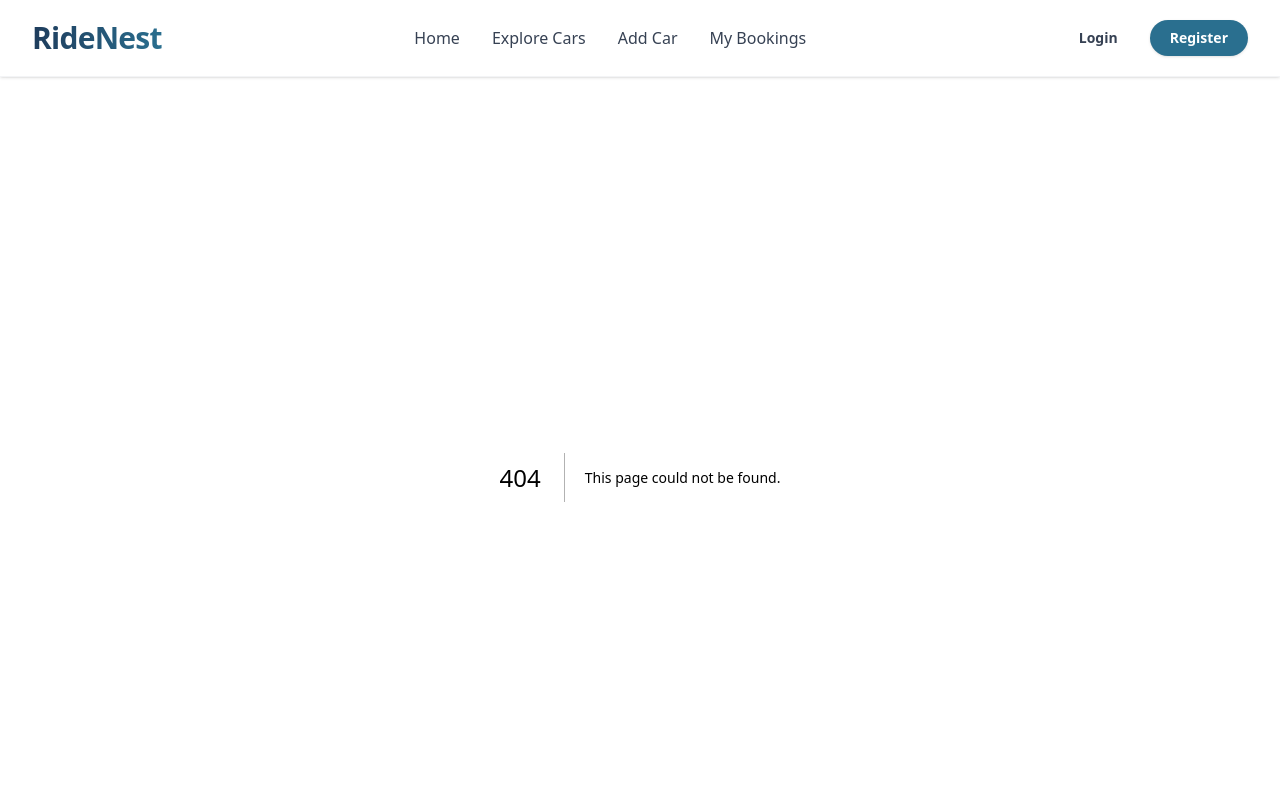
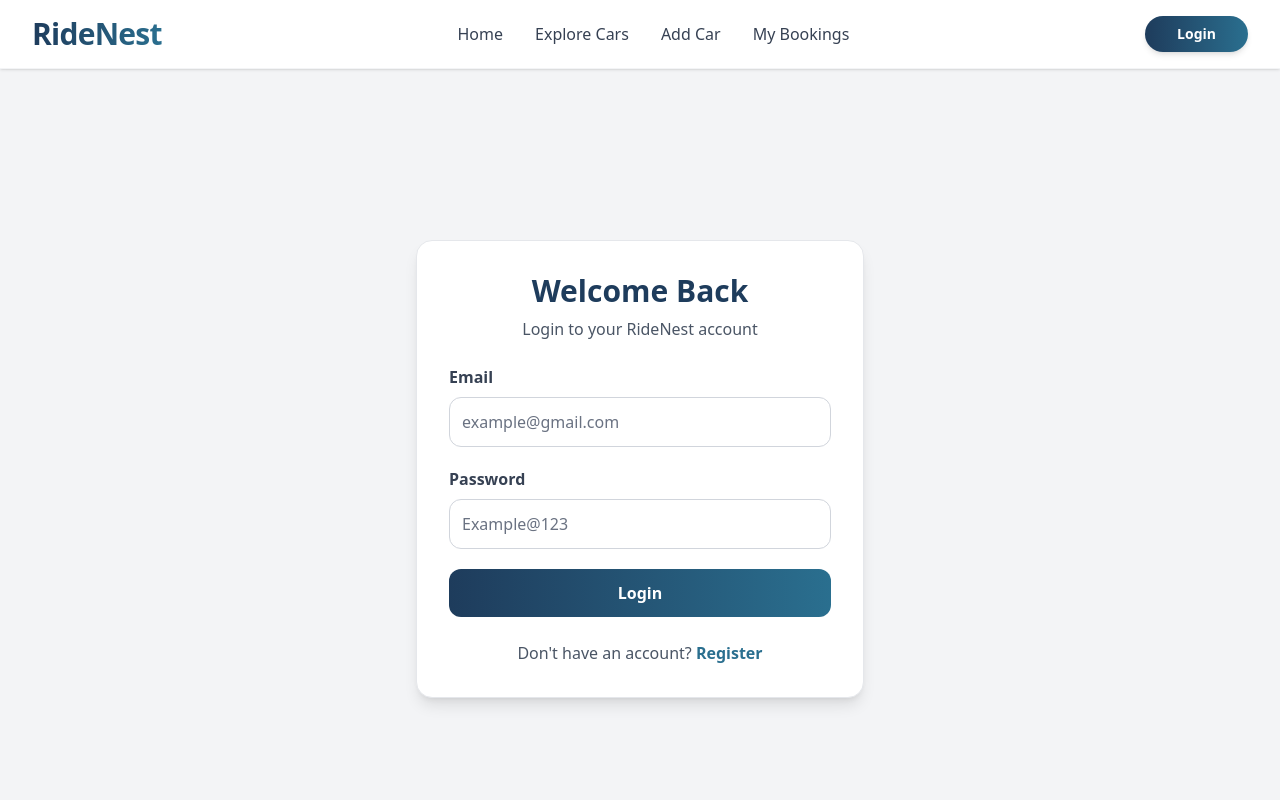
Before and after one commit to maria24680/RideNest-Client, a Next.js app: page /login in a window 1280 px wide. Before the commit this address had no page. Shown: the top 800 px of the page. Built offline with nearby package versions, Linux system fonts and the light colour scheme.

Commit message:
Login page added

```diff
--- a/src/app/Component/Navbar.jsx
+++ b/src/app/Component/Navbar.jsx
@@ -1,50 +1,126 @@
-// components/Navbar.jsx
-import Link from 'next/link';
-import React from 'react';
+"use client";
+
+import Link from "next/link";
+import React, { useState } from "react";
 
 const Navbar = () => {
+  const [open, setOpen] = useState(false);
+
   return (
     <nav className="border-b border-gray-100 sticky top-0 bg-white/95 backdrop-blur-sm z-50 shadow-sm">
-      <div className="max-w-7xl mx-auto px-6 lg:px-8">
-        <div className="flex items-center justify-between flex-wrap py-5 gap-5">
-          {/* Logo */}
-          <div>
+      <div className="max-w-7xl mx-auto px-4 lg:px-8">
+
+        {/* TOP NAVBAR */}
+        <div className="flex items-center justify-between py-4">
+
+          {/* LEFT SIDE */}
+          <div className="flex items-center gap-4">
+
+            {/* MOBILE MENU BUTTON */}
+            <button
+              onClick={() => setOpen(!open)}
+              className="md:hidden text-2xl text-[#1E3C5C]"
+            >
+              ☰
+            </button>
+
+            {/* LOGO */}
             <h1 className="text-2xl md:text-3xl font-extrabold bg-gradient-to-r from-[#1E3C5C] to-[#2A6F8F] bg-clip-text text-transparent tracking-tight">
               RideNest
             </h1>
           </div>
 
-          {/* Desktop Navigation */}
+          {/* DESKTOP MENU */}
           <ul className="hidden md:flex items-center gap-8">
             <li>
-               <Link className="font-medium text-gray-700 hover:text-[#2A6F8F] transition" href={"/"}>Home</Link>
+              <Link
+                className="font-medium text-gray-700 hover:text-[#2A6F8F] transition"
+                href="/"
+              >
+                Home
+              </Link>
             </li>
+
             <li>
-               <Link className="font-medium text-gray-700 hover:text-[#2A6F8F] transition" href={"/explore-cars"}>Explore Cars</Link>
+              <Link
+                className="font-medium text-gray-700 hover:text-[#2A6F8F] transition"
+                href="/explore-cars"
+              >
+                Explore Cars
+              </Link>
             </li>
+
             <li>
-               <Link className="font-medium text-gray-700 hover:text-[#2A6F8F] transition" href={"/add-car"}>Add Car</Link>
+              <Link
+                className="font-medium text-gray-700 hover:text-[#2A6F8F] transition"
+                href="/add-car"
+              >
+                Add Car
+              </Link>
             </li>
+
             <li>
-               <Link className="font-medium text-gray-700 hover:text-[#2A6F8F] transition" href={"/my-bookings"}>My Bookings</Link>
+              <Link
+                className="font-medium text-gray-700 hover:text-[#2A6F8F] transition"
+                href="/my-bookings"
+              >
+                My Bookings
+              </Link>
             </li>
-            </ul>
+          </ul>
 
-          {/* Auth Buttons */}
-          <div className="flex gap-3">
-            <button className="px-5 py-2 text-sm font-semibold text-gray-700 hover:text-[#2A6F8F] transition">
-              Login
-            </button>
-            <button className="px-5 py-2 text-sm font-semibold bg-[#2A6F8F] text-white rounded-full hover:bg-[#1E5A7A] transition shadow-sm">
-              Register
+          {/* LOGIN BUTTON */}
+          <div>
+            <button className="px-8 py-2 rounded-full bg-gradient-to-r from-[#1E3C5C] to-[#2A6F8F] text-white text-sm font-semibold shadow-md hover:scale-105 hover:shadow-lg transition duration-300">
+              <Link href="/login">
+  Login
+</Link>
             </button>
           </div>
+        </div>
 
-          {/* Mobile menu button */}
-          <div className="md:hidden">
-            <button className="text-gray-600 text-xl">☰</button>
+        {/* MOBILE MENU */}
+        {open && (
+          <div className="md:hidden pb-5">
+            <ul className="flex flex-col gap-4">
+              <li>
+                <Link
+                  className="block font-medium text-gray-700 hover:text-[#2A6F8F]"
+                  href="/"
+                >
+                  Home
+                </Link>
+              </li>
+
+              <li>
+                <Link
+                  className="block font-medium text-gray-700 hover:text-[#2A6F8F]"
+                  href="/explore-cars"
+                >
+                  Explore Cars
+                </Link>
+              </li>
+
+              <li>
+                <Link
+                  className="block font-medium text-gray-700 hover:text-[#2A6F8F]"
+                  href="/add-car"
+                >
+                  Add Car
+                </Link>
+              </li>
+
+              <li>
+                <Link
+                  className="block font-medium text-gray-700 hover:text-[#2A6F8F]"
+                  href="/my-bookings"
+                >
+                  My Bookings
+                </Link>
+              </li>
+            </ul>
           </div>
-        </div>
+        )}
       </div>
     </nav>
   );
--- a/src/app/add-car/page.js
+++ b/src/app/add-car/page.js
@@ -48,7 +48,7 @@ const AddCarPage = () => {
 
           <input
             name="type"
-            placeholder="Car Type (SUV / Sedan)"
+            placeholder="Car Type (SUV / Sedan / Luxury)"
             className="w-full p-3 border border-gray-400 rounded-lg text-black bg-white focus:outline-none focus:ring-2 focus:ring-[#2A6F8F]"
           />
 
--- a/src/app/explore-cars/page.js
+++ b/src/app/explore-cars/page.js
@@ -68,6 +68,7 @@ export default function ExploreCars() {
       </div>
 
       {/* SEARCH + FILTER */}
+       {/* SEARCH + FILTER */}
 <div className="max-w-6xl mx-auto flex flex-col md:flex-row gap-4 mb-8">
 
   <input
@@ -75,19 +76,22 @@ export default function ExploreCars() {
     placeholder="Search car name..."
     value={search}
     onChange={(e) => setSearch(e.target.value)}
-          className="flex-1 p-3 border border-gray-300 rounded-xl bg-white text-black"
+    className="flex-1 w-full p-3 border border-gray-300 rounded-xl bg-white text-black"
   />
 
+  <div className="w-full sm:w-full md:w-56">
   <select
     value={type}
     onChange={(e) => setType(e.target.value)}
-          className="p-3 border border-gray-300 rounded-xl bg-white text-black"
+    className="w-full p-3 border border-gray-300 rounded-xl bg-white text-black text-sm sm:text-base"
   >
     <option value="">All Types</option>
     <option value="SUV">SUV</option>
     <option value="Sedan">Sedan</option>
     <option value="Luxury">Luxury</option>
   </select>
+</div>
+
 </div>
 
       {/* CAR GRID */}
@@ -101,7 +105,7 @@ export default function ExploreCars() {
           return (
             <div
               key={car?._id || index}
-              className="bg-white rounded-2xl shadow-md overflow-hidden border"
+              className="relative z-1 bg-white rounded-2xl shadow-md border"
             >
 
               {/* IMAGE */}
@@ -130,7 +134,7 @@ export default function ExploreCars() {
                 {/* AVAILABILITY */}
                 <p
                   className={`mt-2 font-medium ${
-                    isAvailable ? "text-green-600" : "text-red-600"
+                    isAvailable ? "text-blue-400" : "text-red-400"
                   }`}
                 >
                   {isAvailable ? "Available" : "Not Available"}
@@ -138,7 +142,7 @@ export default function ExploreCars() {
 
                 {/* VIEW DETAILS */}
                 <Link href={`/car/${car?._id}`}>
-                  <button className="w-full mt-3 py-2 bg-blue-700 text-white rounded hover:opacity-90 transition">
+                  <button className="w-full mt-3 py-2 bg-[#1E3C5C] text-white rounded hover:opacity-90 transition">
                     View Details
                   </button>
                 </Link>
--- /dev/null
+++ b/src/app/login/page.js
@@ -0,0 +1,154 @@
+"use client";
+
+import { useState } from "react";
+import Link from "next/link";
+
+export default function LoginPage() {
+  const [formData, setFormData] = useState({
+    email: "",
+    password: "",
+  });
+
+  const [error, setError] = useState("");
+
+  // HANDLE INPUT
+  const handleChange = (e) => {
+    const { name, value } = e.target;
+
+    setFormData({
+      ...formData,
+      [name]: value,
+    });
+  };
+
+  // HANDLE LOGIN
+  const handleLogin = async (e) => {
+    e.preventDefault();
+
+    setError("");
+
+    // PASSWORD VALIDATION
+    if (formData.password.length < 6) {
+      return setError("Password must be at least 6 characters");
+    }
+
+    try {
+      console.log(formData);
+
+      alert("Login Successful 🚀");
+
+      // RESET FORM
+      setFormData({
+        email: "",
+        password: "",
+      });
+
+    } catch (error) {
+      console.log(error);
+      setError("Login Failed");
+    }
+  };
+
+  return (
+    <div className="min-h-screen bg-gray-100 flex items-center justify-center px-4 py-10">
+
+      {/* CARD */}
+      <div className="w-full max-w-md bg-white rounded-2xl shadow-lg border border-gray-200 p-8">
+
+        {/* TITLE */}
+        <div className="text-center mb-6">
+
+          <h1 className="text-3xl font-bold text-[#1E3C5C]">
+            Welcome Back
+          </h1>
+
+          <p className="text-gray-600 mt-2">
+            Login to your RideNest account
+          </p>
+
+        </div>
+
+        {/* FORM */}
+        <form
+          onSubmit={handleLogin}
+          className="space-y-5"
+        >
+
+          {/* EMAIL */}
+          <div>
+
+            <label className="block mb-2 font-semibold text-gray-700">
+              Email
+            </label>
+
+            <input
+             type="email"
+             name="email"
+             placeholder="example@gmail.com"
+             value={formData.email}
+            onChange={handleChange}
+            required
+            className="w-full p-3 border border-gray-300 rounded-xl
+             bg-white text-black placeholder-gray-500
+            focus:outline-none focus:ring-2 focus:ring-[#2A6F8F]"
+           />
+          </div>
+
+          {/* PASSWORD */}
+          <div>
+
+            <label className="block mb-2 font-semibold text-gray-700">
+              Password
+            </label>
+
+              <input
+            type="password"
+             name="password"
+            placeholder="Example@123"
+            value={formData.password}
+            onChange={handleChange}
+             required
+                className="w-full p-3 border border-gray-300 rounded-xl
+                 bg-white text-black placeholder-gray-500
+            focus:outline-none focus:ring-2 focus:ring-[#2A6F8F]"
+            />
+
+          </div>
+
+          {/* ERROR */}
+          {error && (
+            <p className="text-red-600 font-medium">
+              {error}
+            </p>
+          )}
+
+          {/* BUTTON */}
+          <button
+            type="submit"
+            className="w-full py-3 rounded-xl text-white font-semibold
+            bg-gradient-to-r from-[#1E3C5C] to-[#2A6F8F]
+            hover:opacity-90 transition"
+          >
+            Login
+          </button>
+
+        </form>
+
+        {/* REGISTER */}
+        <p className="text-center text-gray-600 mt-6">
+
+          Don&apos;t have an account?{" "}
+
+          <Link
+            href="/register"
+            className="text-[#2A6F8F] font-semibold hover:underline"
+          >
+            Register
+          </Link>
+
+        </p>
+
+      </div>
+    </div>
+  );
+}
--- a/src/app/my-bookings/page.js
+++ b/src/app/my-bookings/page.js
@@ -110,7 +110,7 @@ export default function MyBookings() {
                 {/* DELETE BUTTON */}
                 <button
                   onClick={() => handleDelete(booking._id)}
-                  className="bg-red-500 text-white px-4 py-2 rounded-lg hover:bg-red-600 transition"
+                  className="bg-red-400 text-white px-4 py-2 rounded-lg hover:bg-red-600 transition"
                 >
                   Delete
                 </button>
```
Lines whose indentation alone changed are shown as unchanged.
